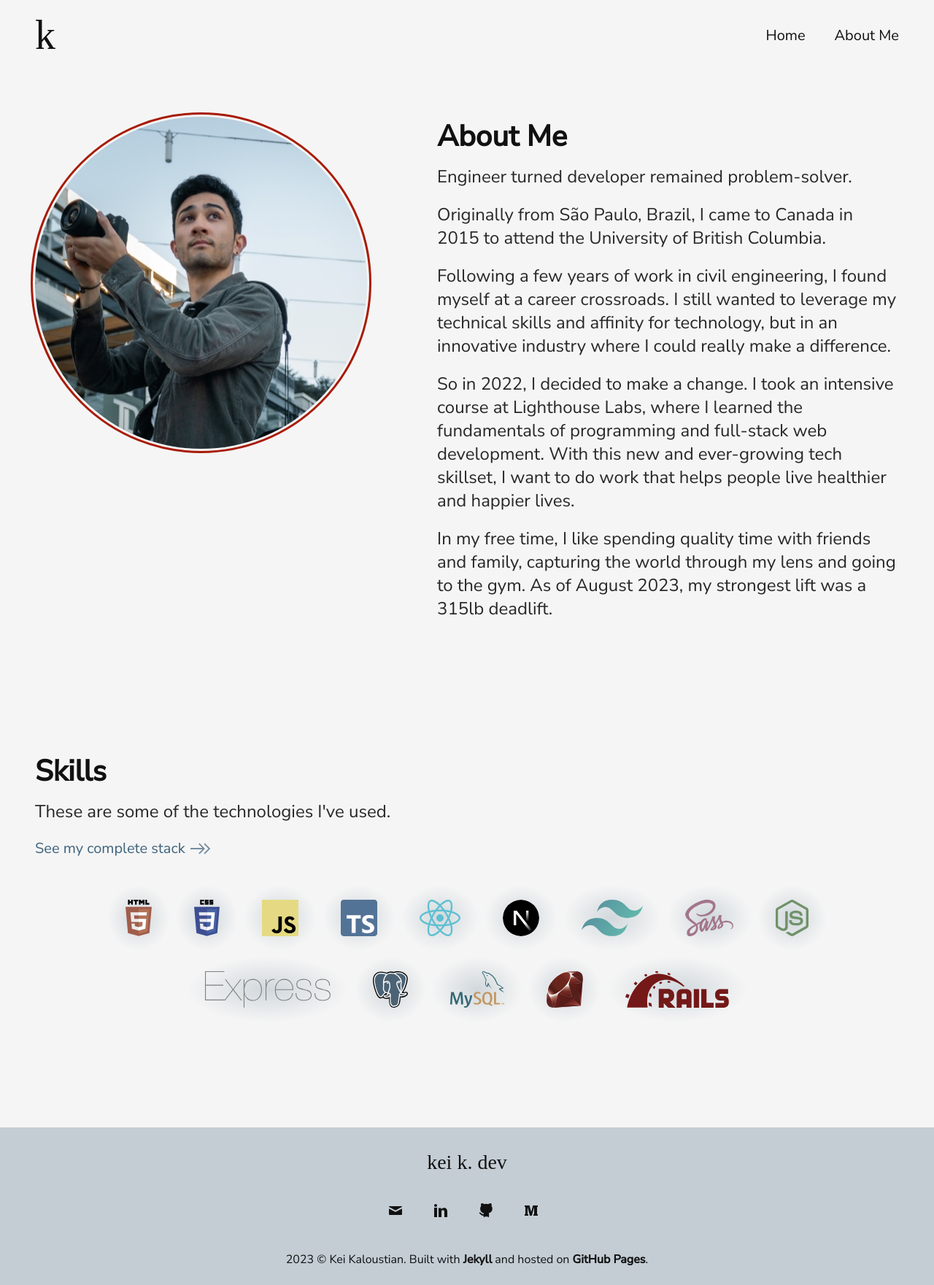
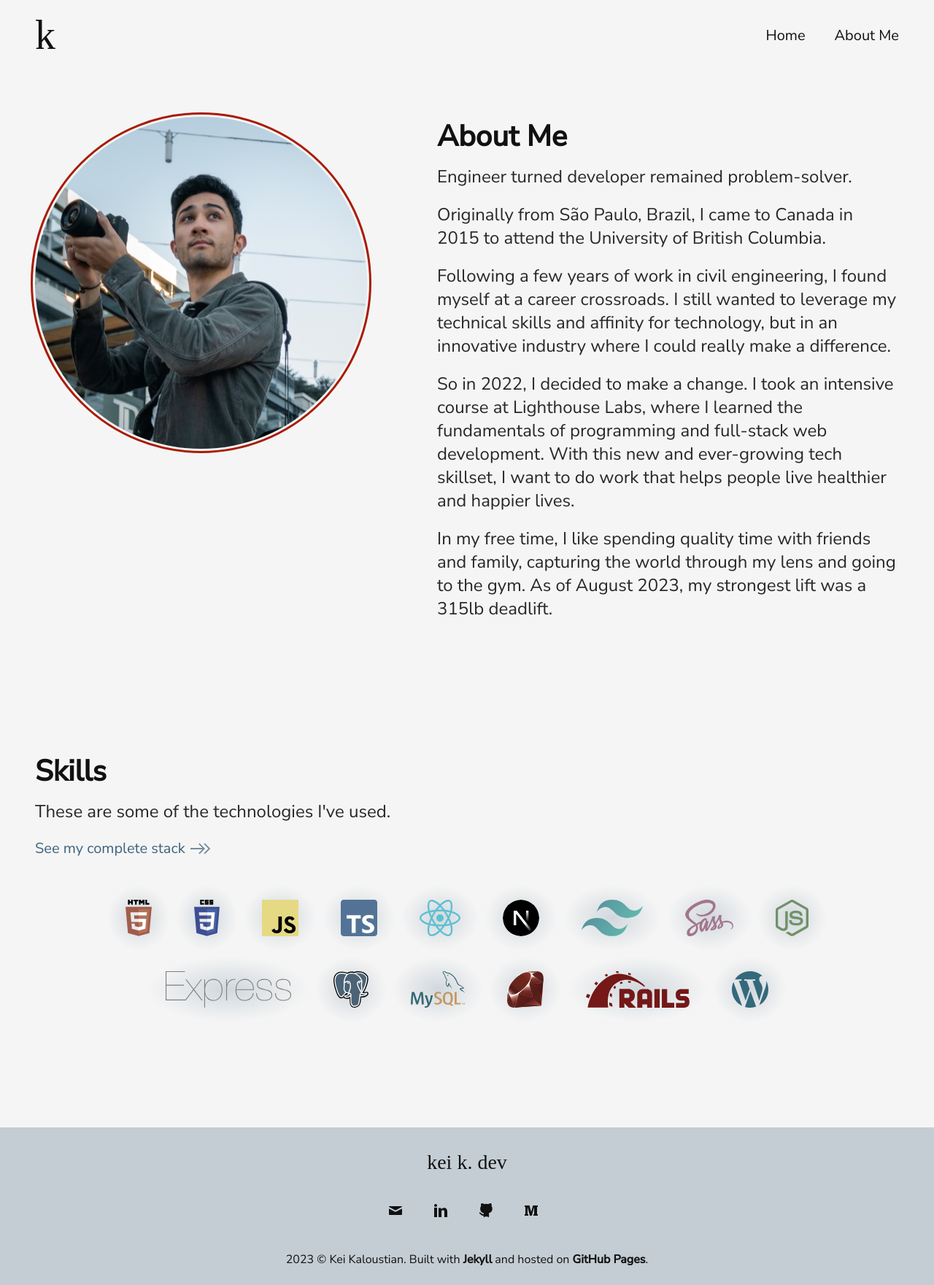
Before and after one commit to keikaloustian/keikaloustian.github.io, a Jekyll site: the page built from about.html, in a window 1280 px wide. Shown: the whole page at 73% size. Built offline with Jekyll 4.4.1, drawn with Linux system fonts in a browser that asks for light colours; some web fonts are replaced.

Commit message:
Add WP to skills

```diff
--- a/_data/technologies.yml
+++ b/_data/technologies.yml
@@ -39,3 +39,6 @@
 
 - title: Rails
   icon: rails.svg
+
+- title: WordPress
+  icon: wordpress.svg
```
Also changed, not shown: assets/media/technologies/wordpress.svg (added).
